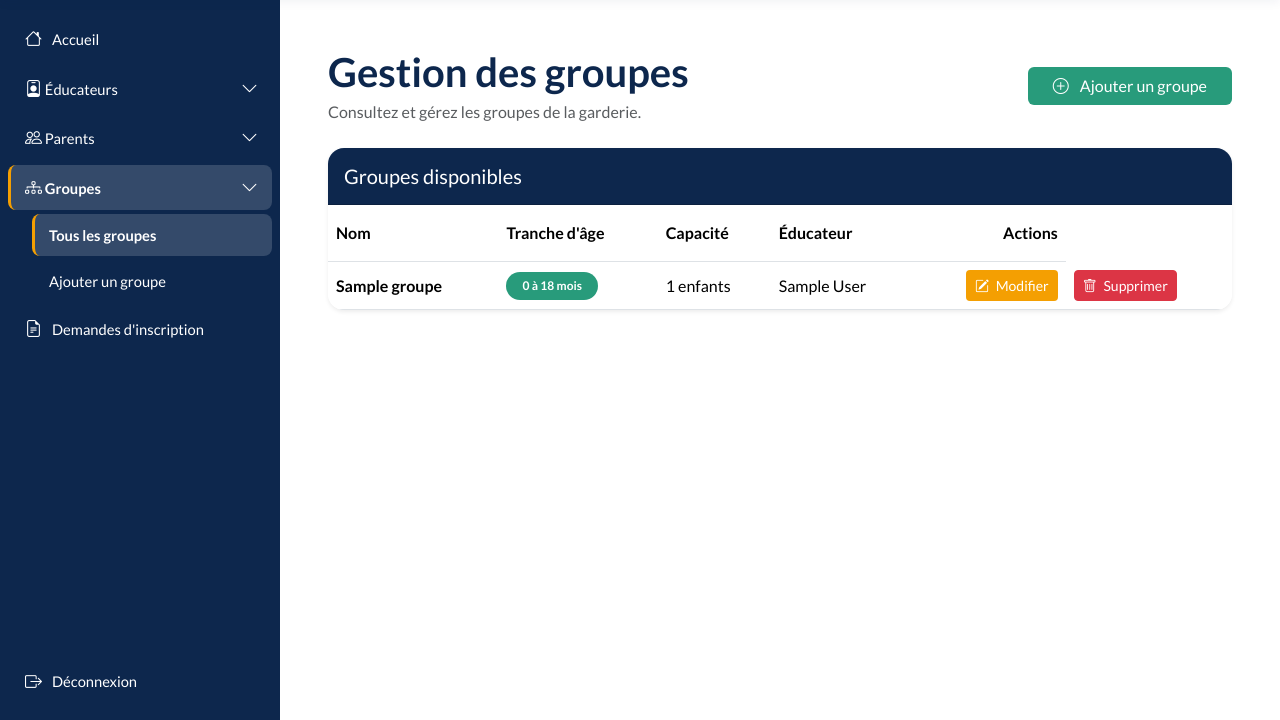
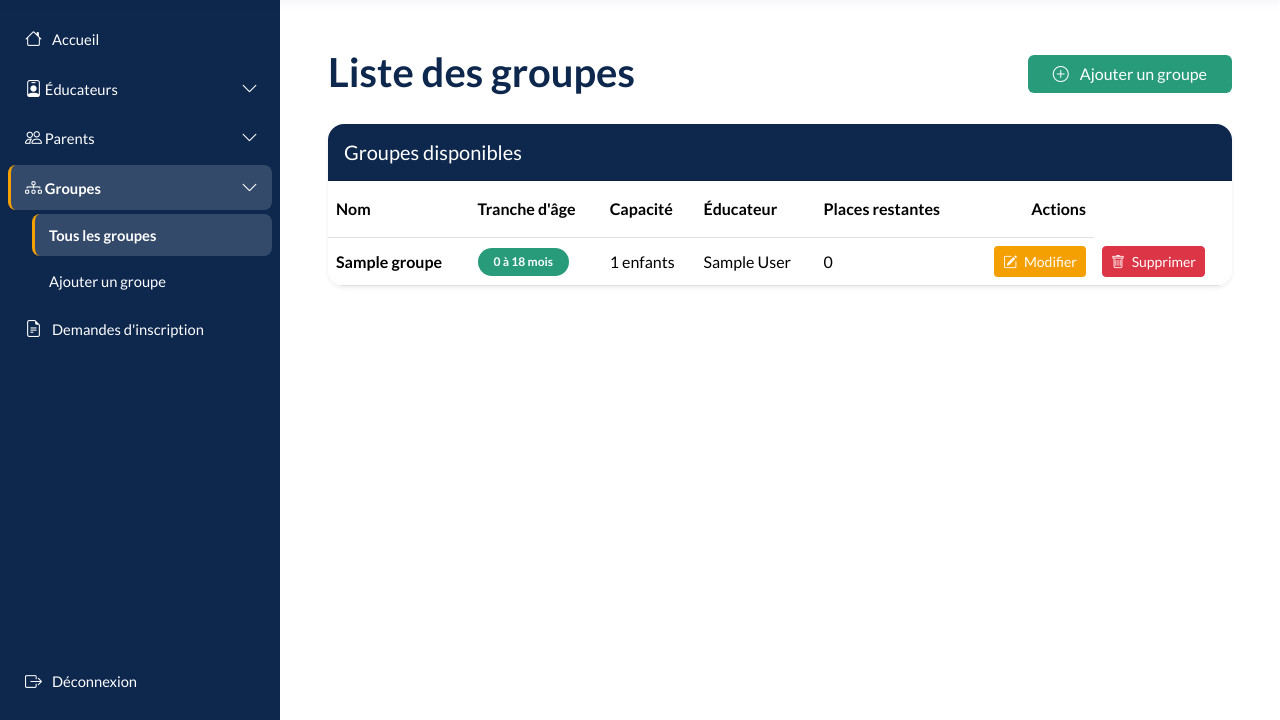
Before and after one commit to saiahhoussem/CarthageXManagement, a Django app: page /groupes/ in a window 1280 px wide. Shown: the part 87-807 px from the top of the page. Run offline with Django 5.2, Linux system fonts and the light colour scheme; a user stored in the database is signed in; tables that the repository leaves empty hold one stand-in row (values such as "Sample post").

Commit message:
feat: afficher les places restantes dans la liste des groupes

```diff
--- a/templates/groupes/liste_groupes.html
+++ b/templates/groupes/liste_groupes.html
@@ -12,11 +12,9 @@
     <div class="d-flex flex-column flex-md-row justify-content-between align-items-md-center mb-4">
         <div>
             <h1 class="fw-bold mb-1" style="color: #0d274d;">
-                Gestion des groupes
+                Liste des groupes
             </h1>
-            <p class="text-muted mb-0">
-                Consultez et gérez les groupes de la garderie.
-            </p>
+
         </div>
 
         <a
@@ -52,6 +50,7 @@
                             <th class="py-3">Tranche d'âge</th>
                             <th class="py-3">Capacité</th>
                             <th class="py-3">Éducateur</th>
+                            <th class="py-3">Places restantes</th>
                             <th class="py-3 text-end">Actions</th>
                         </tr>
                     </thead>
@@ -91,6 +90,9 @@
                                         </span>
 
                                     {% endif %}
+                                </td>
+                                <td>
+                                    {{ groupe.places_restantes }}
                                 </td>
 
                                 <td class="text-end">
```
